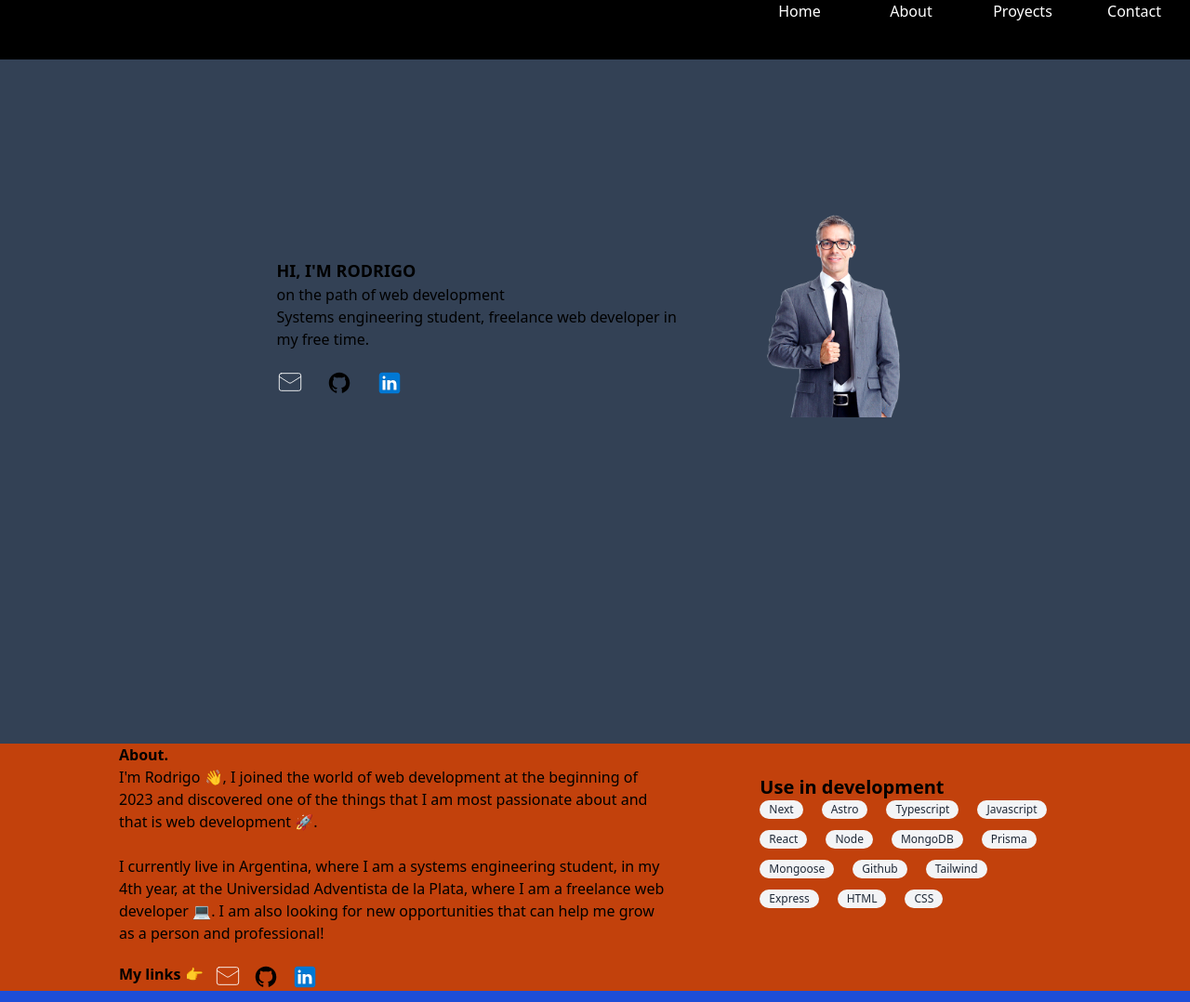
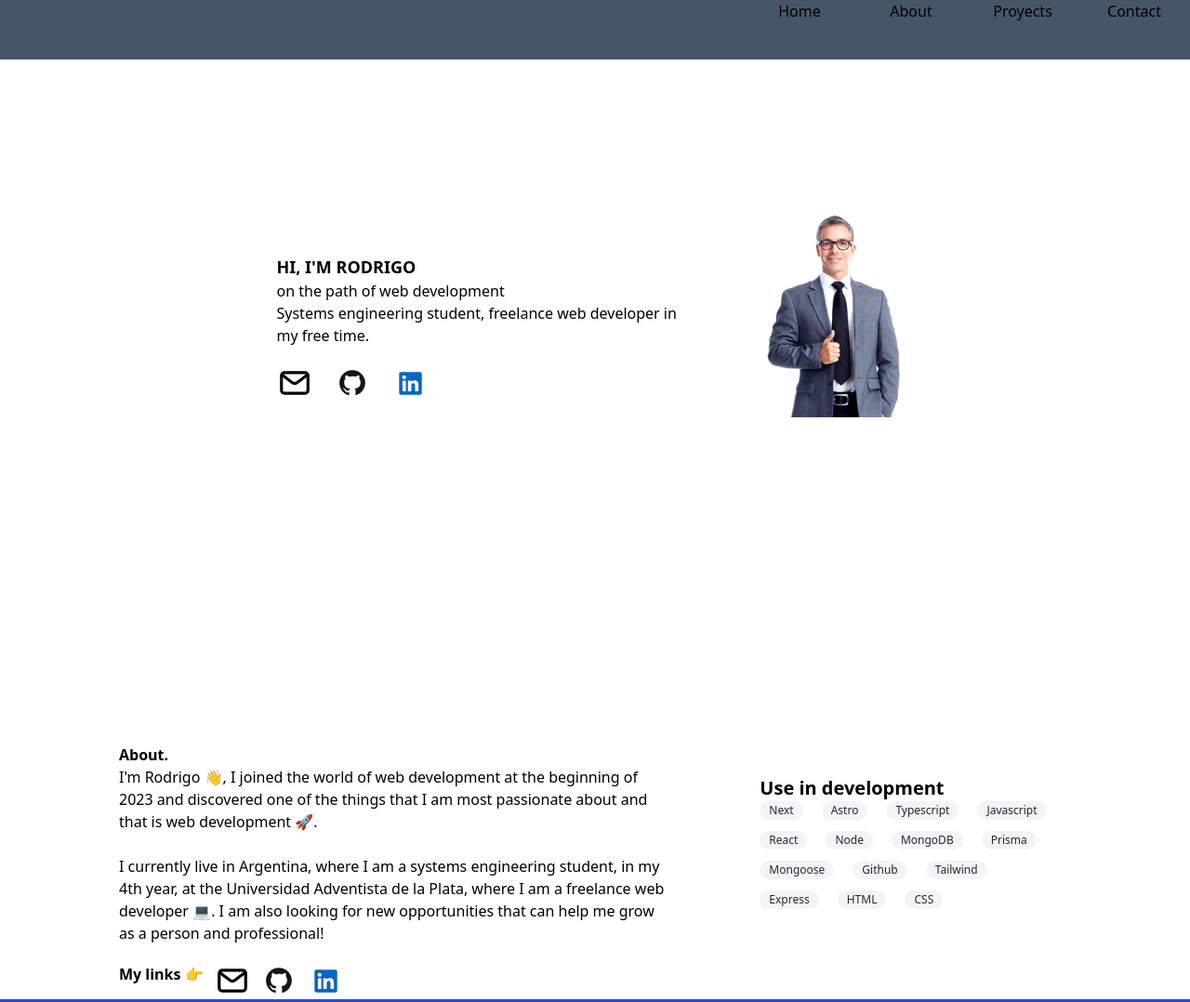
Before and after one commit to Rwaja/Portfolio, an Astro site: page / in a window 1280 px wide. Shown: the top 1078 px of the page at 93% size. Built offline with nearby package versions, Linux system fonts and the light colour scheme; Astro itself is replaced by a stand-in of ours.

Commit message:
Update icons and styles in Header and Main components

```diff
--- a/src/assets/email-icon.astro
+++ b/src/assets/email-icon.astro
@@ -1,4 +1,4 @@
----
-
----
-<svg xmlns="http://www.w3.org/2000/svg" width="28" height="28" viewBox="0 0 24 24" fill="none" stroke="#ffffff" stroke-width="0.75" stroke-linecap="round" stroke-linejoin="round" class="lucide lucide-mail"><rect width="20" height="16" x="2" y="4" rx="2"/><path d="m22 7-8.97 5.7a1.94 1.94 0 0 1-2.06 0L2 7"/></svg>
+<svg width="38px" height="38px" viewBox="0 0 24 24" fill="none" xmlns="http://www.w3.org/2000/svg">
+    <path d="M4 7.00005L10.2 11.65C11.2667 12.45 12.7333 12.45 13.8 11.65L20 7" stroke="#000000" stroke-width="2" stroke-linecap="round" stroke-linejoin="round"/>
+    <rect x="3" y="5" width="18" height="14" rx="2" stroke="#000000" stroke-width="2" stroke-linecap="round"/>
+    </svg>
--- a/src/assets/github-icon.astro
+++ b/src/assets/github-icon.astro
@@ -1,6 +1,39 @@
----
+<svg
+  width="38px"
+  height="38px"
+  viewBox="-1.6 -1.6 19.20 19.20"
+  xmlns="http://www.w3.org/2000/svg"
+  fill="none"
+  stroke="#000000"
+  stroke-width="0.032"
+>
+  <g
+    id="SVGRepo_bgCarrier"
+    stroke-width="0"
+    transform="translate(2.3200000000000003,2.3200000000000003), scale(0.71)"
+  >
+    <rect
+      x="-1.6"
+      y="-1.6"
+      width="19.20"
+      height="19.20"
+      rx="9.6"
+      fill="#ffffff"
+      ></rect>
+  </g>
 
----
-<svg xmlns="http://www.w3.org/2000/svg" width="30" height="30" viewBox="0 0 32 32">
-    <path fill-rule="evenodd" d="M 16 4 C 9.371094 4 4 9.371094 4 16 C 4 21.300781 7.4375 25.800781 12.207031 27.386719 C 12.808594 27.496094 13.027344 27.128906 13.027344 26.808594 C 13.027344 26.523438 13.015625 25.769531 13.011719 24.769531 C 9.671875 25.492188 8.96875 23.160156 8.96875 23.160156 C 8.421875 21.773438 7.636719 21.402344 7.636719 21.402344 C 6.546875 20.660156 7.71875 20.675781 7.71875 20.675781 C 8.921875 20.761719 9.554688 21.910156 9.554688 21.910156 C 10.625 23.746094 12.363281 23.214844 13.046875 22.910156 C 13.15625 22.132813 13.46875 21.605469 13.808594 21.304688 C 11.144531 21.003906 8.34375 19.972656 8.34375 15.375 C 8.34375 14.0625 8.8125 12.992188 9.578125 12.152344 C 9.457031 11.851563 9.042969 10.628906 9.695313 8.976563 C 9.695313 8.976563 10.703125 8.65625 12.996094 10.207031 C 13.953125 9.941406 14.980469 9.808594 16 9.804688 C 17.019531 9.808594 18.046875 9.941406 19.003906 10.207031 C 21.296875 8.65625 22.300781 8.976563 22.300781 8.976563 C 22.957031 10.628906 22.546875 11.851563 22.421875 12.152344 C 23.191406 12.992188 23.652344 14.0625 23.652344 15.375 C 23.652344 19.984375 20.847656 20.996094 18.175781 21.296875 C 18.605469 21.664063 18.988281 22.398438 18.988281 23.515625 C 18.988281 25.121094 18.976563 26.414063 18.976563 26.808594 C 18.976563 27.128906 19.191406 27.503906 19.800781 27.386719 C 24.566406 25.796875 28 21.300781 28 16 C 28 9.371094 22.628906 4 16 4 Z"></path>
-    </svg>
+  <g
+    id="SVGRepo_tracerCarrier"
+    stroke-linecap="round"
+    stroke-linejoin="round"
+    stroke="#CCCCCC"
+    stroke-width="0.096"></g>
+
+  <g id="SVGRepo_iconCarrier">
+    <path
+      fill="#161514"
+      fill-rule="evenodd"
+      d="M8 1C4.133 1 1 4.13 1 7.993c0 3.09 2.006 5.71 4.787 6.635.35.064.478-.152.478-.337 0-.166-.006-.606-.01-1.19-1.947.423-2.357-.937-2.357-.937-.319-.808-.778-1.023-.778-1.023-.635-.434.048-.425.048-.425.703.05 1.073.72 1.073.72.624 1.07 1.638.76 2.037.582.063-.452.244-.76.444-.935-1.554-.176-3.188-.776-3.188-3.456 0-.763.273-1.388.72-1.876-.072-.177-.312-.888.07-1.85 0 0 .586-.189 1.924.716A6.711 6.711 0 018 4.381c.595.003 1.194.08 1.753.236 1.336-.905 1.923-.717 1.923-.717.382.963.142 1.674.07 1.85.448.49.72 1.114.72 1.877 0 2.686-1.638 3.278-3.197 3.45.251.216.475.643.475 1.296 0 .934-.009 1.688-.009 1.918 0 .187.127.404.482.336A6.996 6.996 0 0015 7.993 6.997 6.997 0 008 1z"
+      clip-rule="evenodd"></path>
+  </g>
+</svg>
--- a/src/assets/linkedin-icon.astro
+++ b/src/assets/linkedin-icon.astro
@@ -1,6 +1,17 @@
----
+<svg width="39px" height="39px" viewBox="-1.6 -1.6 19.20 19.20" xmlns="http://www.w3.org/2000/svg" fill="none">
 
----
-<svg xmlns="http://www.w3.org/2000/svg"  width="30" height="30" viewBox="0 0 48 48">
-    <path fill="#0078d4" d="M42,37c0,2.762-2.238,5-5,5H11c-2.761,0-5-2.238-5-5V11c0-2.762,2.239-5,5-5h26c2.762,0,5,2.238,5,5	V37z"></path><path d="M30,37V26.901c0-1.689-0.819-2.698-2.192-2.698c-0.815,0-1.414,0.459-1.779,1.364	c-0.017,0.064-0.041,0.325-0.031,1.114L26,37h-7V18h7v1.061C27.022,18.356,28.275,18,29.738,18c4.547,0,7.261,3.093,7.261,8.274	L37,37H30z M11,37V18h3.457C12.454,18,11,16.528,11,14.499C11,12.472,12.478,11,14.514,11c2.012,0,3.445,1.431,3.486,3.479	C18,16.523,16.521,18,14.485,18H18v19H11z" opacity=".05"></path><path d="M30.5,36.5v-9.599c0-1.973-1.031-3.198-2.692-3.198c-1.295,0-1.935,0.912-2.243,1.677	c-0.082,0.199-0.071,0.989-0.067,1.326L25.5,36.5h-6v-18h6v1.638c0.795-0.823,2.075-1.638,4.238-1.638	c4.233,0,6.761,2.906,6.761,7.774L36.5,36.5H30.5z M11.5,36.5v-18h6v18H11.5z M14.457,17.5c-1.713,0-2.957-1.262-2.957-3.001	c0-1.738,1.268-2.999,3.014-2.999c1.724,0,2.951,1.229,2.986,2.989c0,1.749-1.268,3.011-3.015,3.011H14.457z" opacity=".07"></path><path fill="#fff" d="M12,19h5v17h-5V19z M14.485,17h-0.028C12.965,17,12,15.888,12,14.499C12,13.08,12.995,12,14.514,12	c1.521,0,2.458,1.08,2.486,2.499C17,15.887,16.035,17,14.485,17z M36,36h-5v-9.099c0-2.198-1.225-3.698-3.192-3.698	c-1.501,0-2.313,1.012-2.707,1.99C24.957,25.543,25,26.511,25,27v9h-5V19h5v2.616C25.721,20.5,26.85,19,29.738,19	c3.578,0,6.261,2.25,6.261,7.274L36,36L36,36z"></path>
-    </svg>
+  <g id="SVGRepo_bgCarrier" stroke-width="0" transform="translate(4,4), scale(0.5)">
+
+  <rect x="-1.6" y="-1.6" width="19.20" height="19.20" rx="0" fill="#ffffff"/>
+
+  </g>
+
+  <g id="SVGRepo_tracerCarrier" stroke-linecap="round" stroke-linejoin="round" stroke="#CCCCCC" stroke-width="0.512"/>
+
+  <g id="SVGRepo_iconCarrier">
+
+  <path fill="#0A66C2" d="M12.225 12.225h-1.778V9.44c0-.664-.012-1.519-.925-1.519-.926 0-1.068.724-1.068 1.47v2.834H6.676V6.498h1.707v.783h.024c.348-.594.996-.95 1.684-.925 1.802 0 2.135 1.185 2.135 2.728l-.001 3.14zM4.67 5.715a1.037 1.037 0 01-1.032-1.031c0-.566.466-1.032 1.032-1.032.566 0 1.031.466 1.032 1.032 0 .566-.466 1.032-1.032 1.032zm.889 6.51h-1.78V6.498h1.78v5.727zM13.11 2H2.885A.88.88 0 002 2.866v10.268a.88.88 0 00.885.866h10.226a.882.882 0 00.889-.866V2.865a.88.88 0 00-.889-.864z"/>
+
+  </g>
+
+  </svg>
--- a/src/components/Header.astro
+++ b/src/components/Header.astro
@@ -4,7 +4,7 @@
 
 <header>
   <nav
-    class="fixed top-0 flex justify-end items-center bg-black text-white h-[8vh] w-full z-50"
+    class="fixed top-0 flex justify-end items-center bg-slate-600 text-black h-[8vh] w-full"
   >
     <a href="#home" class="w-[15vh] h-full text-center"> Home</a>
     <a href="#about" class="w-[15vh] h-full text-center "> About</a>
--- a/src/components/Main.astro
+++ b/src/components/Main.astro
@@ -9,7 +9,7 @@ import LinkedinIcon from "../assets/linkedin-icon.astro";
 <main class="mt-[8vh]">
   <section
     id="home"
-    class="scroll-mt-[8vh] flex justify-center h-auto md:h-[92vh] bg-slate-700"
+    class="scroll-mt-[8vh] flex justify-center h-auto md:h-[92vh] bg-white"
   >
     <!-- TODO: Conseguir una buena foto-->
     <hero class="flex justify-center w-[100%] h-[100%] md:h-[75%]">
@@ -54,7 +54,7 @@ import LinkedinIcon from "../assets/linkedin-icon.astro";
   </section>
   <section
     id="about"
-    class="scroll-mt-[8vh] flex justify-center h-auto bg-orange-700"
+    class="scroll-mt-[8vh] flex justify-center h-auto bg-white"
   >
     <!-- TODO: Arreglar SVG de Email-->
     <article class="flex justify-center w-[100%] h-[100%] md:h-[75%]">
@@ -160,7 +160,6 @@ import LinkedinIcon from "../assets/linkedin-icon.astro";
     class="flex flex-col items-center justify-center md:flex-row md:justify-center md:items-center w-[80%] h-[100%] gap-16"
   >
     <div class="flex">
-      <div class=""></div>
       <div></div>
       <div></div>
     </div>
```
